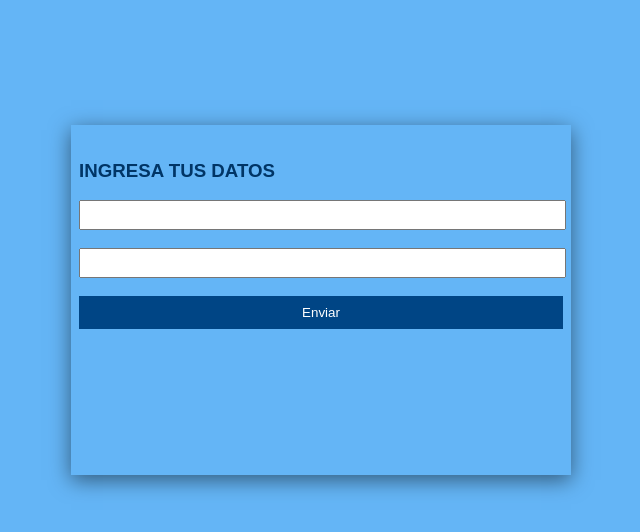
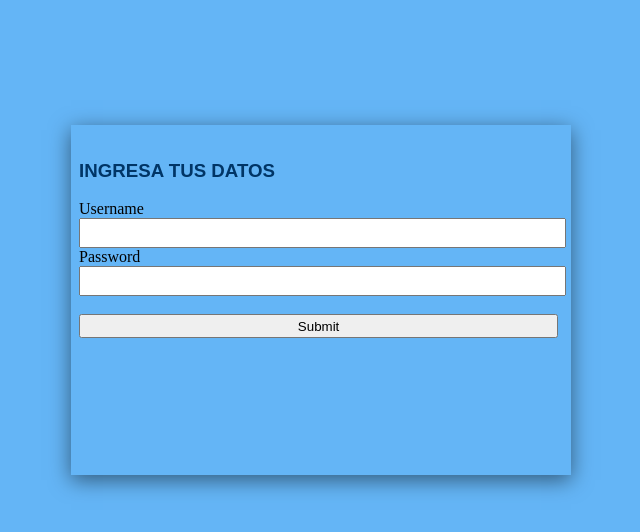
Before and after one commit to MiguelBohorquezLopez98/PracticaFlask, a Flask app: template templates/login.html in a window 1280 px wide. Shown: the part 140-672 px from the top of the page, without its empty margins (319-959 px from the left). Run offline with Flask 3, Linux system fonts and the light colour scheme; the template is opened without the code that fills it, so the values that code supplies are empty, except form fields; form fields are guessed from the names that the template uses.

Commit message:
Agregando archivo login

```diff
--- a/templates/login.html
+++ b/templates/login.html
@@ -1,12 +1,28 @@
 {% extends 'base.html' %}
 
 {% block content %}
-    <form method="POST">
+    <form method="POST" novalidate>
         <h3>Ingresa tus datos</h3>
-        <input type="text" name="username" /> <br />
-        <br />
-        <input type="password" name="password" /> <br />
-        <br />
-        <button type="submit">Enviar</button>
+        <div>
+            {{ form.username.label() }}
+            {{ form.username }}
+            {% for error in form.username.errors %}
+                <li style="color: red;"> {{ error }} </li>
+            {% endfor %}
+        </div>
+        <div>
+            {{ form.password.label() }}
+            {{ form.password }}
+            {% for error in form.password.errors %}
+                <li style="color: red;"> {{ error }} </li>
+            {% endfor %}
+        </div>
+        <br>
+        <div>
+            {{ form.submit }}
+        </div>
+
+
+
     </form>
 {% endblock content %}
```
